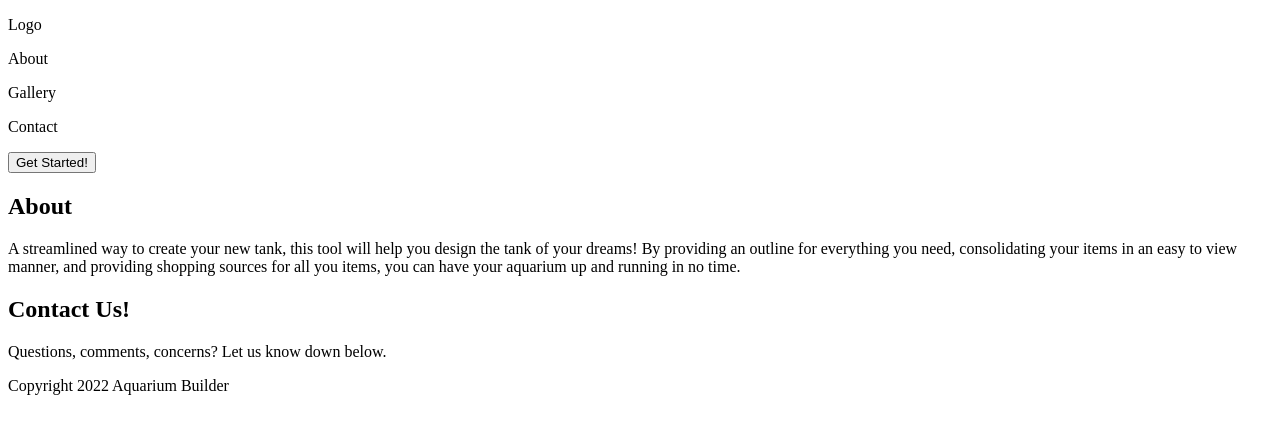
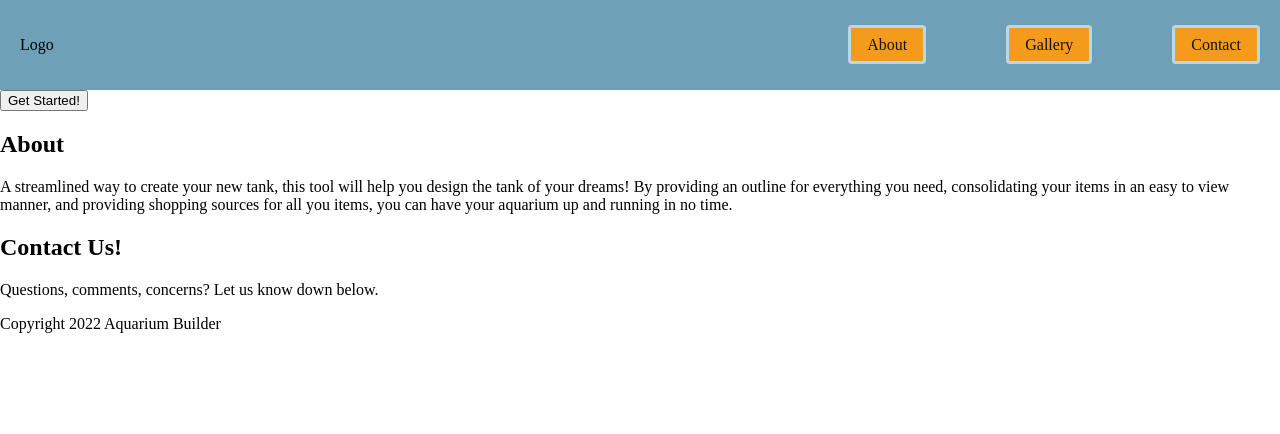
Before and after one commit to MaxPowerfulness/Aquarium-Builder, a plain HTML site: page index.html in a window 1280 px wide. Drawn offline with Linux system fonts and the light colour scheme.

Commit message:
Style and add list in nav bar

```diff
--- a/index.html
+++ b/index.html
@@ -4,16 +4,17 @@
     <meta charset="UTF-8">
     <meta http-equiv="X-UA-Compatible" content="IE=edge">
     <meta name="viewport" content="width=device-width, initial-scale=1.0">
+    <link href="./style.css" rel="stylesheet">
     <title>Aquarium Builder</title>
 </head>
 <body>
     <nav>
         <p>Logo</p>
-        <div class="container">
-            <p>About</p>
-            <p>Gallery</p>
-            <p>Contact</p>
-        </div>
+        <ul>
+            <li><a class="nav-link" href="#section-2">About</a></li>
+            <li><a class="nav-link" href="./gallery.html">Gallery</a></li>
+            <li><a class="nav-link" href="#section-3">Contact</a></li>
+        </ul>
     </nav>
     <div ID="section-1">
         <button>Get Started!</button>
--- a/style.css
+++ b/style.css
@@ -0,0 +1,30 @@
+body {
+    margin: 0px;
+}
+
+/* Header */
+nav {
+    display: flex;
+    justify-content: space-between;
+    padding: 20px;
+    background-color: #6ea1b8
+}
+
+ul {
+    display: flex;
+    list-style: none;
+    padding: 0px;
+    gap: 80px;
+}
+
+a {
+    text-decoration: none;
+}
+
+.nav-link {
+    border: 3px solid #b4daea;
+    padding: 8px 16px;
+    border-radius: 4px;
+    background-color: #f59b1b;
+    color: rgb(20, 20, 20);
+}
```
Also changed, not shown: gallery.html (added).
